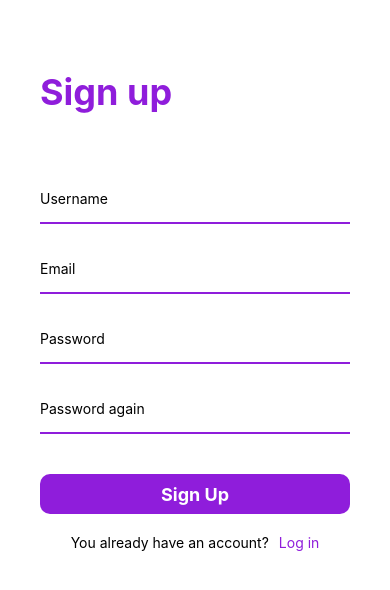
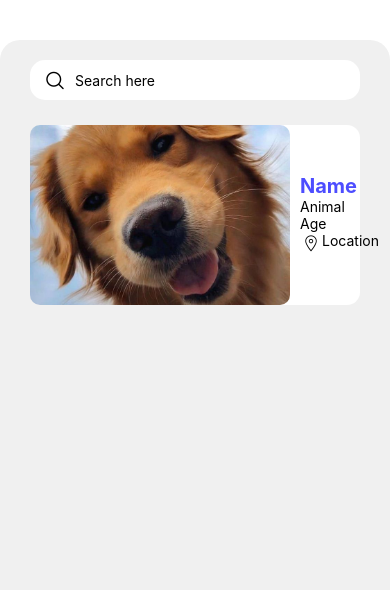
Before and after one commit to dsereboo/Expo-Lessons, a React Native app: screen / in a window 390 px wide. Shown: the top 590 px of the page. Built offline with nearby package versions, Linux system fonts and the light colour scheme.

Commit message:
Week 2 assignment

```diff
--- a/App.js
+++ b/App.js
@@ -1,10 +1,11 @@
 import React from 'react';
 import ContactList from './components/ContactList';
 import LoginPage from './components/LoginPage';
+import Pets from './components/Pets';
 import SignUp from './components/SignUp';
 
 export default function App() {
   return(
-    <SignUp/>
+    <Pets/>
   )
 }
--- /dev/null
+++ b/components/Pets.js
@@ -0,0 +1,56 @@
+import React from "react"
+import { StyleSheet, TextInput, View } from "react-native"
+import { AntDesign } from '@expo/vector-icons';
+import PetsCard from "./PetsCard"
+
+export default function Pets(){
+    return(
+        <View style={styles.container}>
+            <View style={styles.searchContainer}>
+            <AntDesign name="search1" size={20} color="black"  style={styles.searchIcon}/>
+            <TextInput
+                style={styles.searchbox}
+                placeholder="Search here"
+            />
+            </View>
+
+            <PetsCard/>
+        </View>
+    )
+}
+
+const styles=StyleSheet.create({
+    container:{
+        flex:10,
+        marginTop:40,
+        backgroundColor:"#F0F0F0",
+        borderTopLeftRadius:20,
+        borderTopRightRadius:20,
+
+    },
+    searchbox:{
+        height:40,
+        backgroundColor:"#fff",
+
+    },
+    searchContainer:{
+
+        marginHorizontal:30,
+        marginTop:20,
+        flexDirection:"row",
+        alignItems:"center",
+        borderRadius:20,
+        backgroundColor:"#fff",
+        borderTopEndRadius:15,
+        borderBottomEndRadius:15,
+        borderTopLeftRadius:15,
+        borderBottomLeftRadius:15,
+        marginBottom:25,
+
+    },
+    searchIcon:{
+        paddingRight:10,
+        paddingLeft:15,
+    },
+
+})
--- /dev/null
+++ b/components/PetsCard.js
@@ -0,0 +1,56 @@
+import React from "react"
+import { View, Text, Image,StyleSheet } from "react-native"
+import dog from "../assets/golden.jpg"
+import { EvilIcons } from '@expo/vector-icons';
+
+export default function PetsCard(){
+    return(
+        <View style={styles.cardContainer}>
+            <Image style={styles.image} source={dog}/>
+            <View style={styles.details}>
+                <Text style={styles.name}>Name</Text>
+                <Text>Animal</Text>
+                <Text>Age</Text>
+                <View style={styles.location}>
+                    <EvilIcons name="location" size={22} color="black" />
+                    <Text >Location</Text>
+                </View>
+            </View>
+        </View>
+    )
+}
+
+const styles=StyleSheet.create({
+    image:{
+        width:170,
+        height: 180,
+        borderRadius:10,
+        flex:0.6,
+        zIndex:100,
+
+    },
+    cardContainer:{
+        flexDirection:"row",
+        marginHorizontal:30,
+        backgroundColor:"#fff",
+        justifyContent:"flex-end" ,
+        borderRadius:13,
+    },
+    name:{
+        color:"#4d4dff",
+        fontSize:20,
+        fontWeight:"bold",
+    },
+    profileText:{
+        marginTop:10,
+    },
+    details:{
+        justifyContent:"center",
+        alignItems:"flex-start",
+        marginLeft:10,
+        flex:0.4,
+    },
+    location:{
+        flexDirection:"row",
+    },
+})
```
Also changed, not shown: assets/golden.jpg (added).
